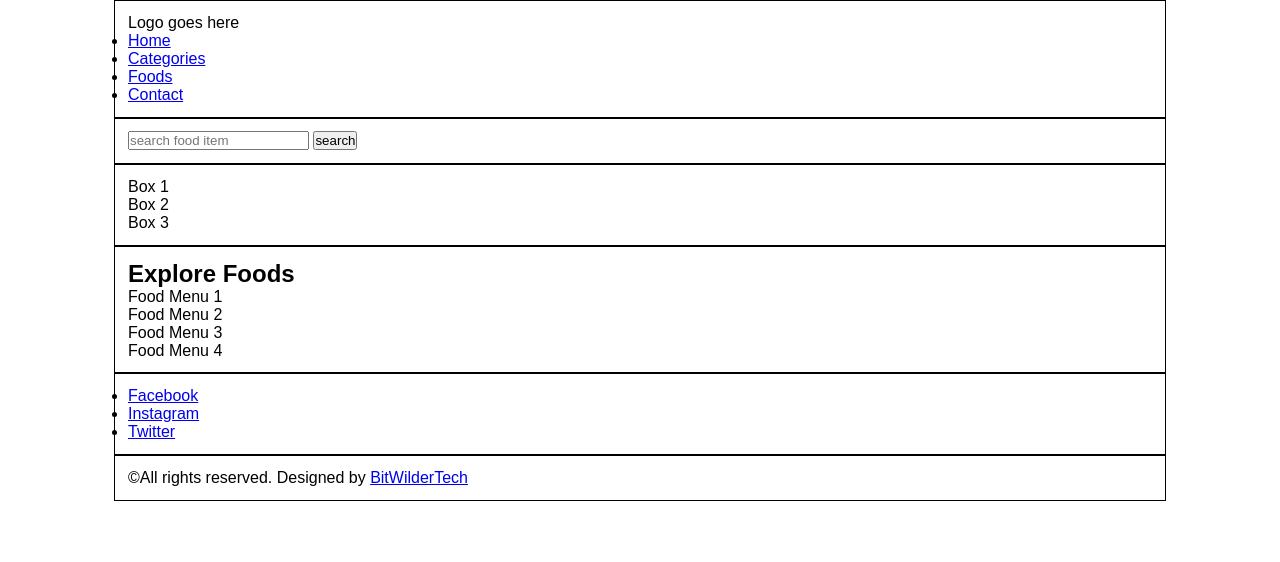
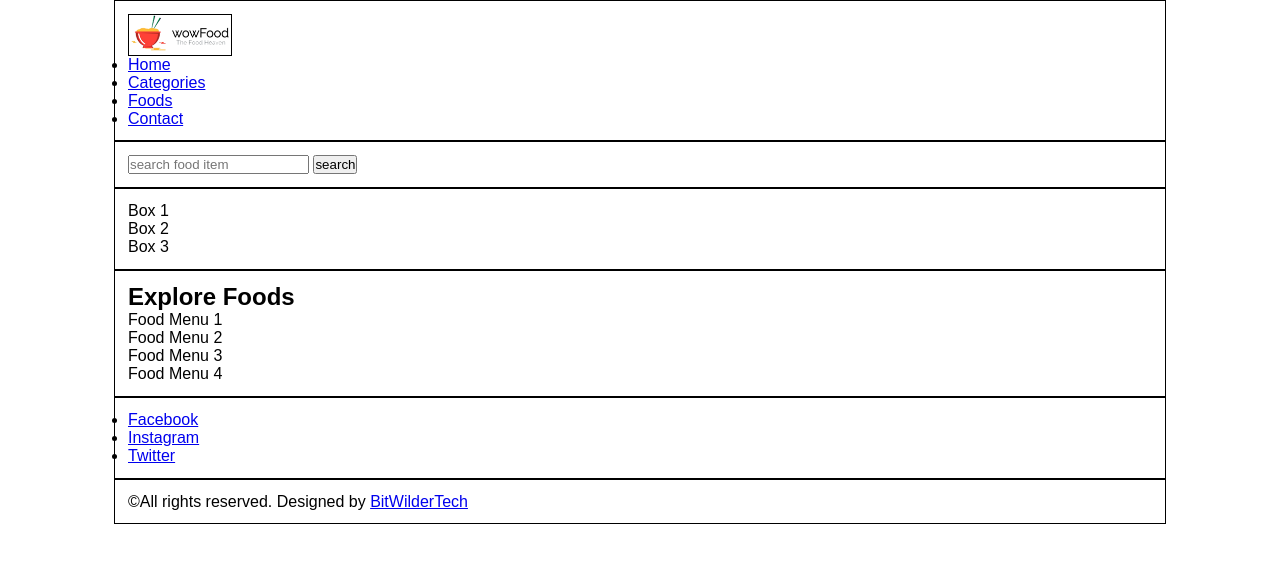
Before and after one commit to AllenOtto/Food-Order-Frontend, a plain HTML site: page index.html in a window 1280 px wide. Drawn offline with Linux system fonts and the light colour scheme.

Commit message:
added style.css page with basic styling

```diff
--- a/index.html
+++ b/index.html
@@ -12,7 +12,7 @@
     <section class="navbar">
         <div class="container">
             <div class="logo">
-                Logo goes here
+                <img src="images/logo.png" alt="restaurant logo" class="img-responsive">
             </div>
 
             <div class="menu">
--- a/style.css
+++ b/style.css
@@ -4,15 +4,24 @@
   Version: 1.0;
 */
 
+/* CSS for All */
 * {
     margin: 0 0;
     padding: 0 0;
     font-family: Arial, Helvetica, sans-serif;
 }
-
 .container {
     border: 1px solid black;
     width: 80%;
     margin: 0 auto;
     padding: 1%;
 }
+
+/* CSS for navbar section */
+.logo {
+    border: 1px solid black;
+    width: 10%;
+}
+.img-responsive {
+    width:100%;
+}
```
Also changed, not shown: images/bg.jpg (added), images/burger.jpg (added), images/logo.png (added), images/menu-burger.jpg (added), images/menu-momo.jpg (added), images/menu-pizza.jpg (added), images/momo.jpg (added), images/pizza.jpg (added).
